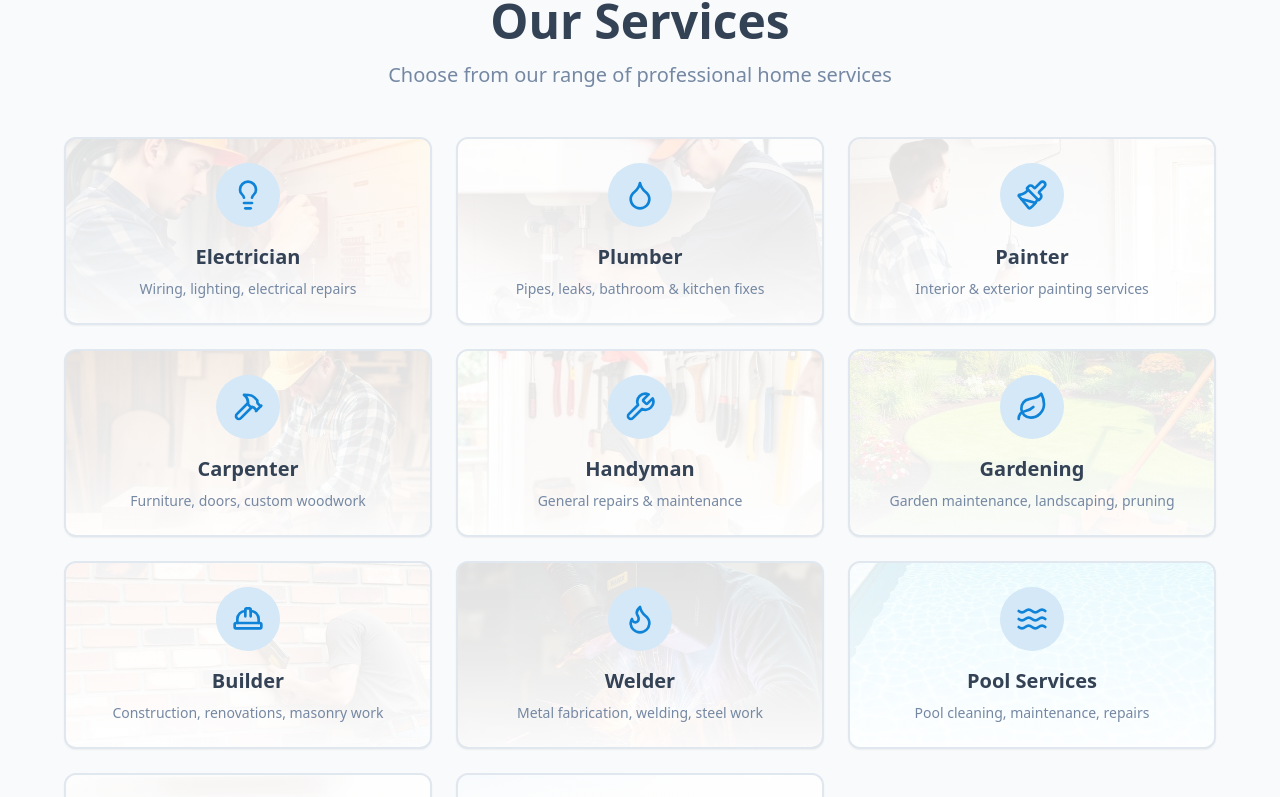
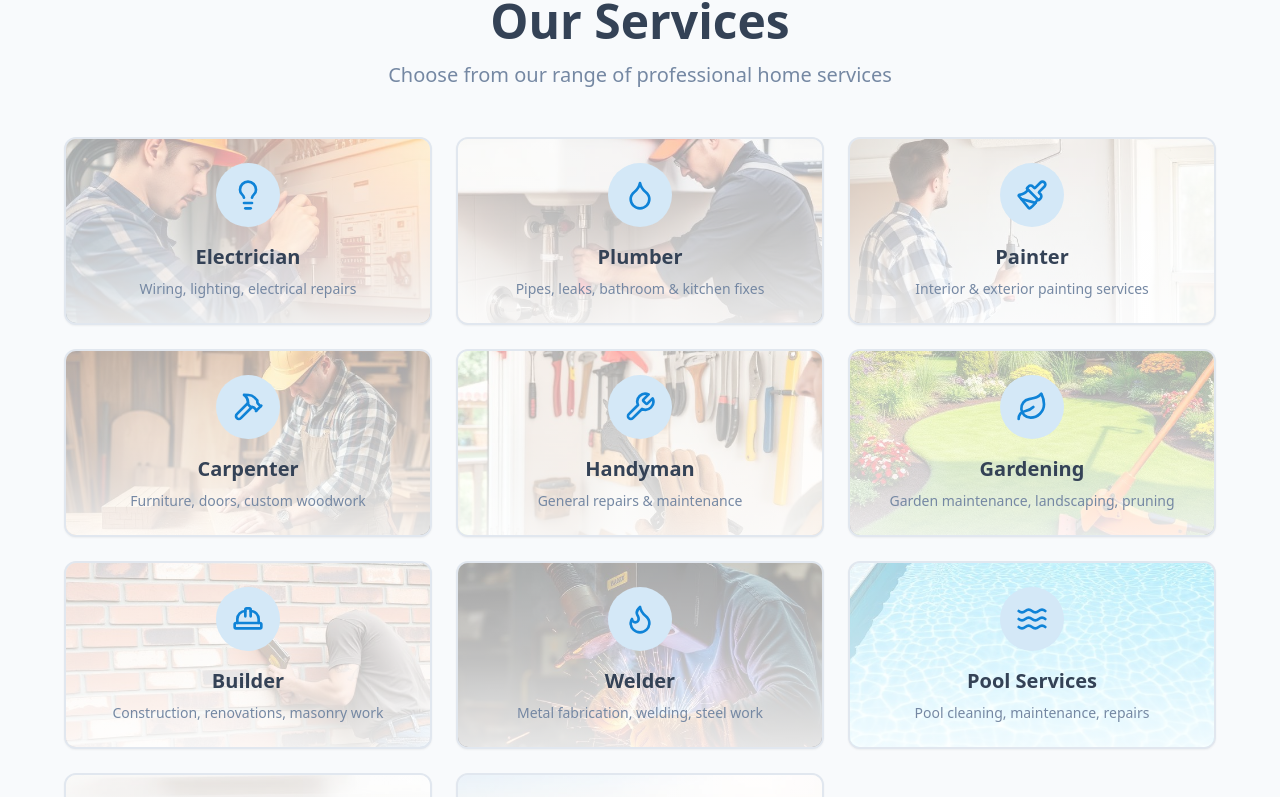
Before and after one commit to moshares/essaouira-pro-connect, a React (Vite) app: page / in a window 1280 px wide. Shown: the part 900-1697 px from the top of the page. Built offline with nearby package versions, Linux system fonts and the light colour scheme.

Commit message:
Changes
Co-authored-by: moshares <238989739+moshares@users.noreply.github.com>

```diff
--- a/src/components/ServiceCard.tsx
+++ b/src/components/ServiceCard.tsx
@@ -20,11 +20,11 @@ const ServiceCard = ({ icon: Icon, title, description, serviceSlug, backgroundIm
     >
       {backgroundImage && (
         <div
-          className="absolute inset-0 bg-cover bg-center opacity-20 group-hover:opacity-35 transition-opacity duration-300"
+          className="absolute inset-0 bg-cover bg-center opacity-50 group-hover:opacity-65 transition-opacity duration-300"
           style={{ backgroundImage: `url(${backgroundImage})` }}
         />
       )}
-      <div className="absolute inset-0 bg-gradient-to-t from-card/90 via-card/60 to-card/40" />
+      <div className="absolute inset-0 bg-gradient-to-t from-card/80 via-card/50 to-card/30" />
       <div className="relative flex flex-col items-center text-center space-y-4">
         <div className="w-16 h-16 rounded-full bg-ocean-light flex items-center justify-center group-hover:scale-110 transition-transform duration-300">
           <Icon className="h-8 w-8 text-primary" />
```
